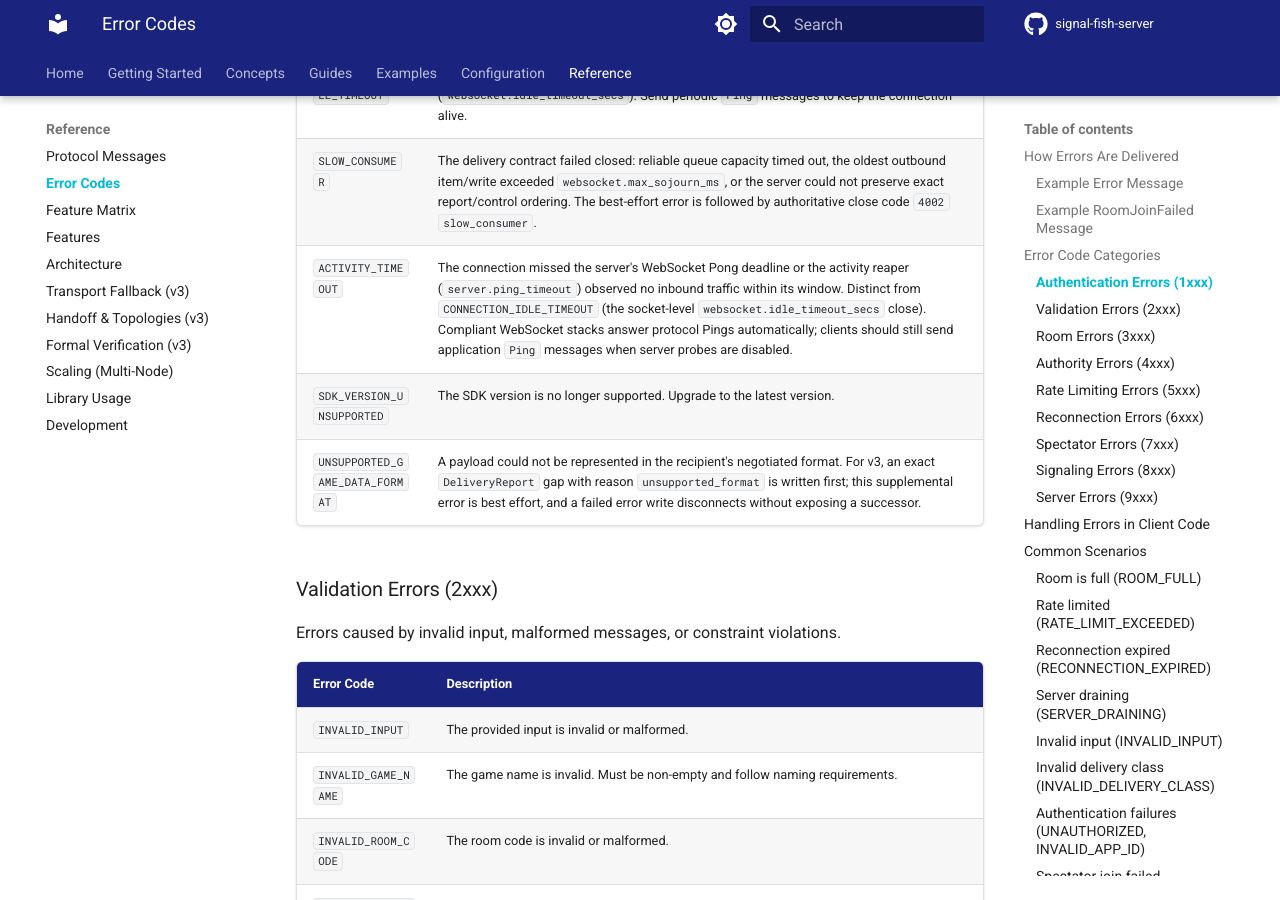
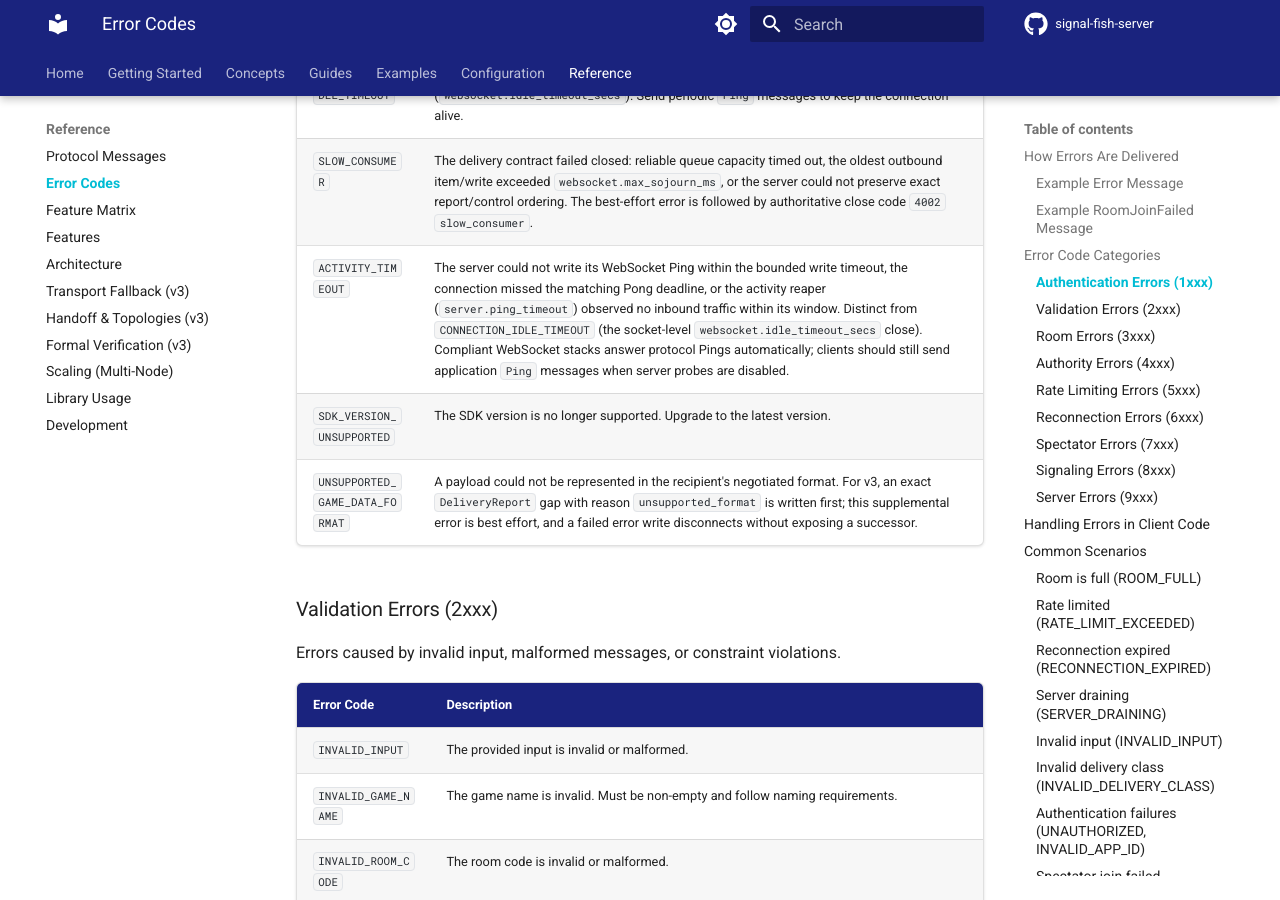
Before and after one commit to Ambiguous-Interactive/signal-fish-server, an MkDocs documentation site: the page built from docs/reference/error-codes.md, in a window 1280 px wide and 900 px high, scrolled down 2255 px. Built offline with MkDocs 1.6.1 and Material for MkDocs 9.7.7, drawn with Linux system fonts in a browser that asks for light colours; comment, search, counter and statistics services are not loaded.

Commit message:
Document WebSocket Ping write timeouts

```diff
--- a/docs/reference/error-codes.md
+++ b/docs/reference/error-codes.md
@@ -78,7 +78,7 @@
 | `AUTHENTICATION_TIMEOUT` | Authentication took too long to complete. |
 | `CONNECTION_IDLE_TIMEOUT` | The connection was closed because no messages were received within the idle timeout (`websocket.idle_timeout_secs`). Send periodic `Ping` messages to keep the connection alive. |
 | `SLOW_CONSUMER` | The delivery contract failed closed: reliable queue capacity timed out, the oldest outbound item/write exceeded `websocket.max_sojourn_ms`, or the server could not preserve exact report/control ordering. The best-effort error is followed by authoritative close code `4002 slow_consumer`. |
-| `ACTIVITY_TIMEOUT` | The connection missed the server's WebSocket Pong deadline or the activity reaper (`server.ping_timeout`) observed no inbound traffic within its window. Distinct from `CONNECTION_IDLE_TIMEOUT` (the socket-level `websocket.idle_timeout_secs` close). Compliant WebSocket stacks answer protocol Pings automatically; clients should still send application `Ping` messages when server probes are disabled. |
+| `ACTIVITY_TIMEOUT` | The server could not write its WebSocket Ping within the bounded write timeout, the connection missed the matching Pong deadline, or the activity reaper (`server.ping_timeout`) observed no inbound traffic within its window. Distinct from `CONNECTION_IDLE_TIMEOUT` (the socket-level `websocket.idle_timeout_secs` close). Compliant WebSocket stacks answer protocol Pings automatically; clients should still send application `Ping` messages when server probes are disabled. |
 | `SDK_VERSION_UNSUPPORTED` | The SDK version is no longer supported. Upgrade to the latest version. |
 | `UNSUPPORTED_GAME_DATA_FORMAT` | A payload could not be represented in the recipient's negotiated format. For v3, an exact `DeliveryReport` gap with reason `unsupported_format` is written first; this supplemental error is best effort, and a failed error write disconnects without exposing a successor. |
 
```
Also changed, not shown: CHANGELOG.md (+7 -7 lines), docs/protocol.md (+1 -1 lines), 1 other file.
